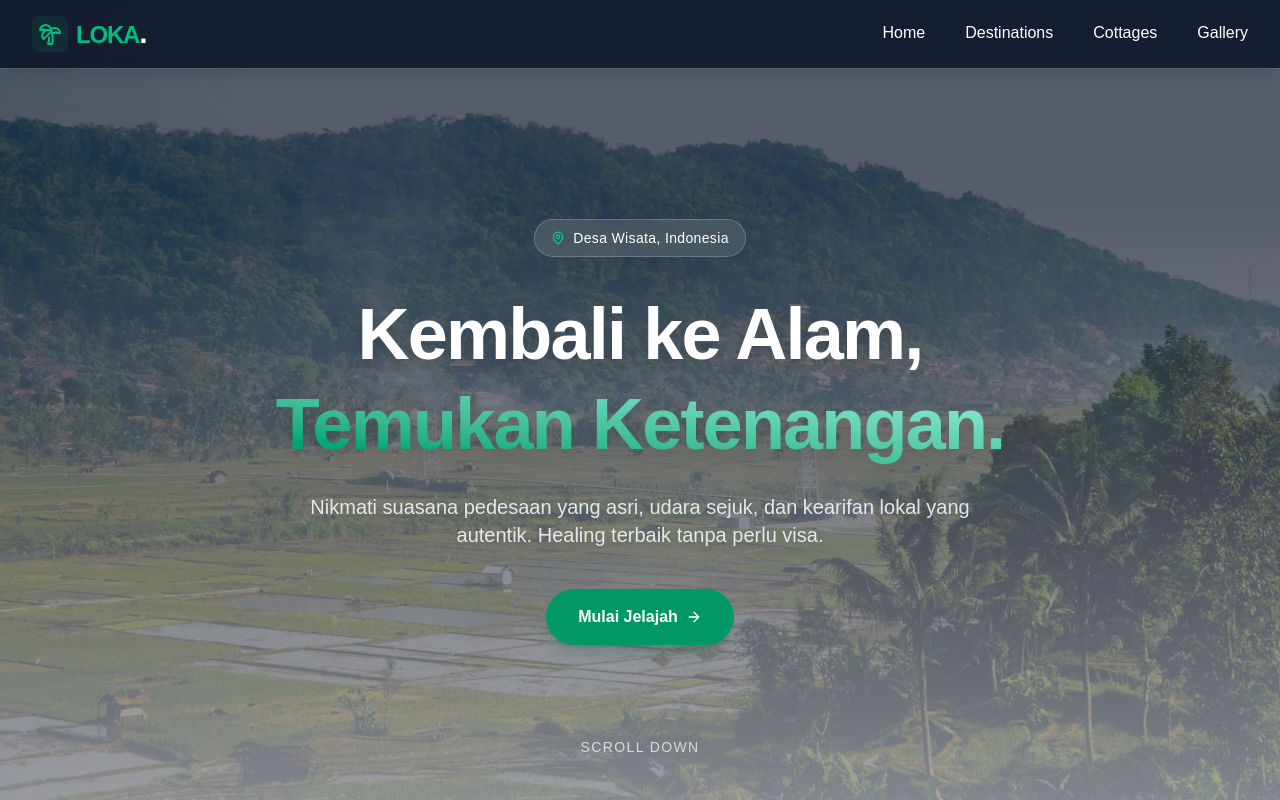
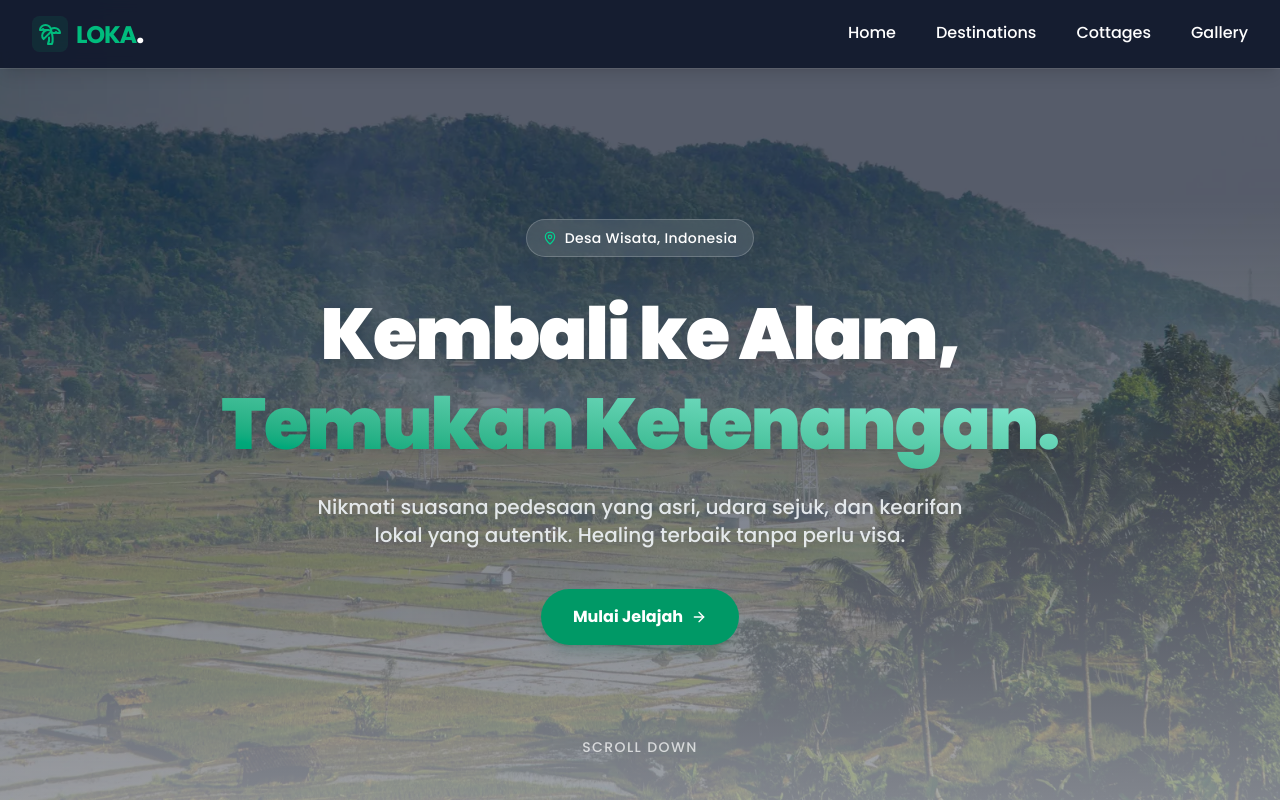
Before and after one commit to MowlandCodes/loka, a React (Vite) app: page / in a window 1280 px wide. Built offline with nearby package versions, Linux system fonts and the light colour scheme.

Commit message:
added smooth behaviour for scrolling

```diff
--- a/src/styles/index.css
+++ b/src/styles/index.css
@@ -1,5 +1,5 @@
+@import url("https://fonts.googleapis.com/css2?family=Poppins:ital,wght@0,100;0,200;0,300;0,400;0,500;0,600;0,700;0,800;0,900;1,100;1,200;1,300;1,400;1,500;1,600;1,700;1,800;1,900&display=swap");
 @import "tailwindcss";
-@import url("https://fonts.googleapis.com/css2?family=Poppins:ital,wght@0,100;0,200;0,300;0,400;0,500;0,600;0,700;0,800;0,900;1,100;1,200;1,300;1,400;1,500;1,600;1,700;1,800;1,900&display=swap");
 
 @theme {
   --font-poppins: "Poppins", sans-serif;
@@ -16,3 +16,8 @@
     }
   }
 }
+
+html {
+  scroll-behavior: smooth;
+  scroll-padding-top: 5rem;
+}
```
